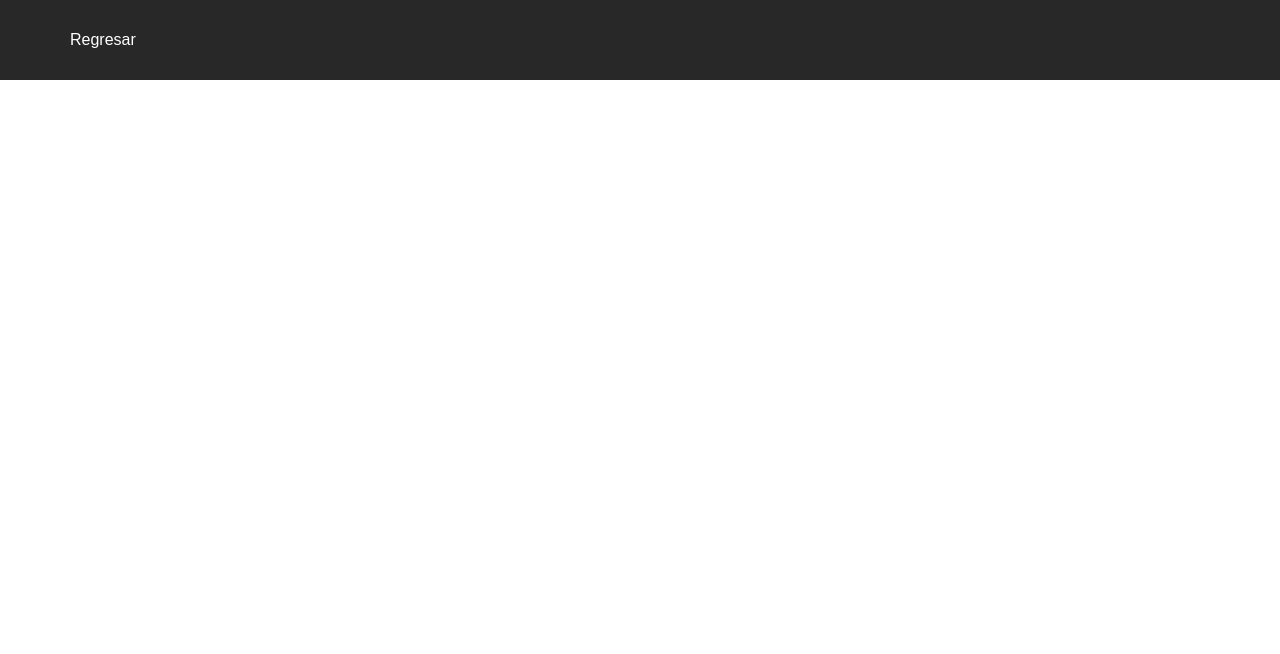
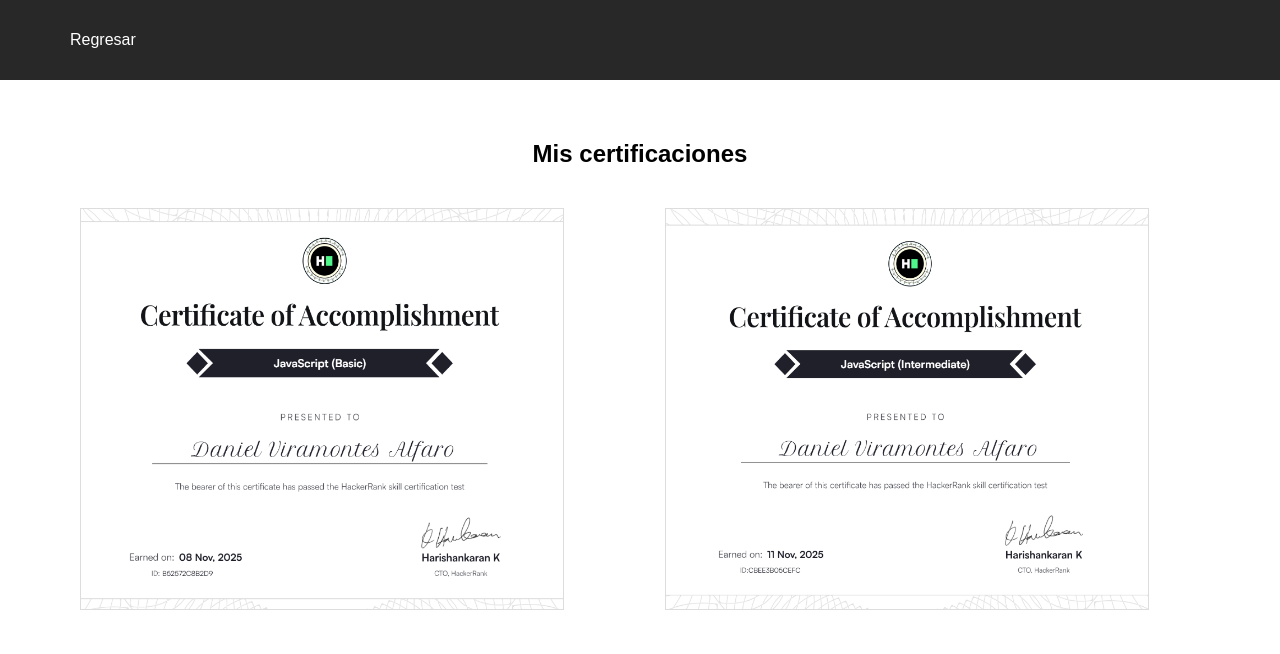
Before and after one commit to Danieler9324/portafolio, a plain HTML site: page certificaciones.html in a window 1280 px wide. Shown: the top 654 px of the page. Drawn offline with Linux system fonts and the light colour scheme.

Commit message:
se agregaron certifiaciones

```diff
--- a/certificaciones.html
+++ b/certificaciones.html
@@ -7,10 +7,25 @@
     <title>Certificaciones</title>
 </head>
 <body>
+
     <nav class="nav">
         <ul>
             <li><a href="./pagina_principal.html">Regresar</a></li>
         </ul>
     </nav>
+
+    <section class="con-certi">
+        <h1>Mis certificaciones</h1>
+        <div class="grid-certi">
+            <img src="./certificaciones/certificadoJSBasico.png" alt="certificado JS Basico" class="certi">
+            <img src="./certificaciones/certificadoJSIntermedio.png" alt="certificado JS Intermedio" class="certi">
+            <img src="./certificaciones/certificadoPythonEssentials.png" alt="certificado python essentials" class="certi">
+            <img src="./certificaciones/certificadoScrumF.png" alt="certificado de scrum fundamentals" class="certi">
+            <img src="./certificaciones/certificadoSQLBasico.png" alt="certificado de SQL basico" class="certi">
+            <img src="./certificaciones/pythonBasico.png" alt="certificado de python basico" class="certi">
+            <img src="./certificaciones/certificadoSQLIntermedio.png" alt="certificado SQL intermedio" class="certi">
+        </div>
+    </section>
+
 </body>
 </html>
--- a/style.css
+++ b/style.css
@@ -41,6 +41,29 @@
     width: 50vh;
 }
 
+.con-certi {
+    padding: 40px 80px;
+}
+
+.con-certi h1 {
+    text-align: center;
+    margin-bottom: 40px;
+}
+
+.grid-certi {
+    display: grid;
+    grid-template-columns: repeat(2, 1fr);
+    gap: 50px;
+}
+
+.certi {
+    width: 90%;
+    height: 400px;
+    object-fit: cover;
+    border: 1px solid #ddd;
+}
+
+
 .nav {
     display: flex;
     justify-content: space-between;
@@ -60,4 +83,4 @@
 .nav a {
     color: var(--color-primario);
     text-decoration: none;
-};
+}
```
Also changed, not shown: certificaciones/certificadoJSBasico.png (added), certificaciones/certificadoJSIntermedio.png (added), certificaciones/certificadoPythonEssentials.png (added), certificaciones/certificadoSQLBasico.png (added), certificaciones/certificadoSQLIntermedio.png (added), certificaciones/certificadoScrumF.png (added), certificaciones/pythonBasico.png (added), 1 other file.
